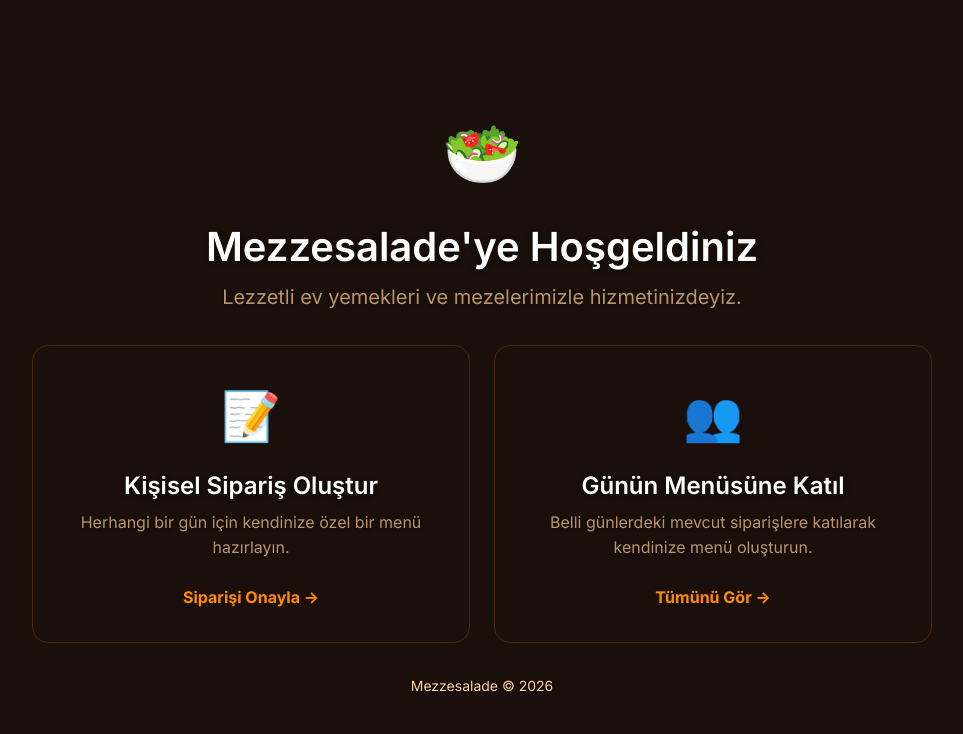
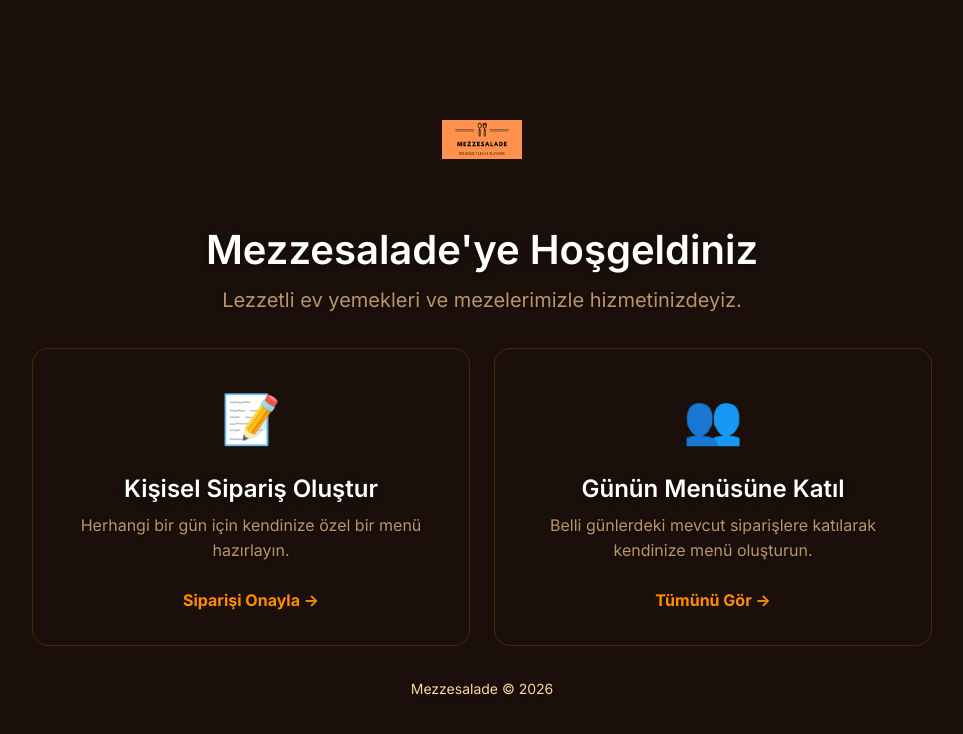
Before and after one commit to Mesut-Outlook/mezzesalade_OM, a React (Vite) app: page / in a window 1280 px wide. Shown: the top 734 px of the page, without its empty margins (158-1121 px from the left). Built offline with nearby package versions, Linux system fonts and the light colour scheme; no server answers; the database is empty.

Commit message:
Landing sayfası logosu: emoji yerine Mezzesalade logosu eklendi

```diff
--- a/src/components/Customer/CustomerLanding.jsx
+++ b/src/components/Customer/CustomerLanding.jsx
@@ -10,7 +10,7 @@
         <div className="landing-page">
             <div className="landing-container">
                 <header className="landing-header">
-                    <div className="landing-logo">🥗</div>
+                    <div className="landing-logo"><img src="/images/logo.png" alt="Mezzesalade" style={{ width: '80px', height: '80px', objectFit: 'contain' }} /></div>
                     <h1>{t('welcome_title')}</h1>
                     <p>{t('welcome_subtitle')}</p>
                 </header>
```
